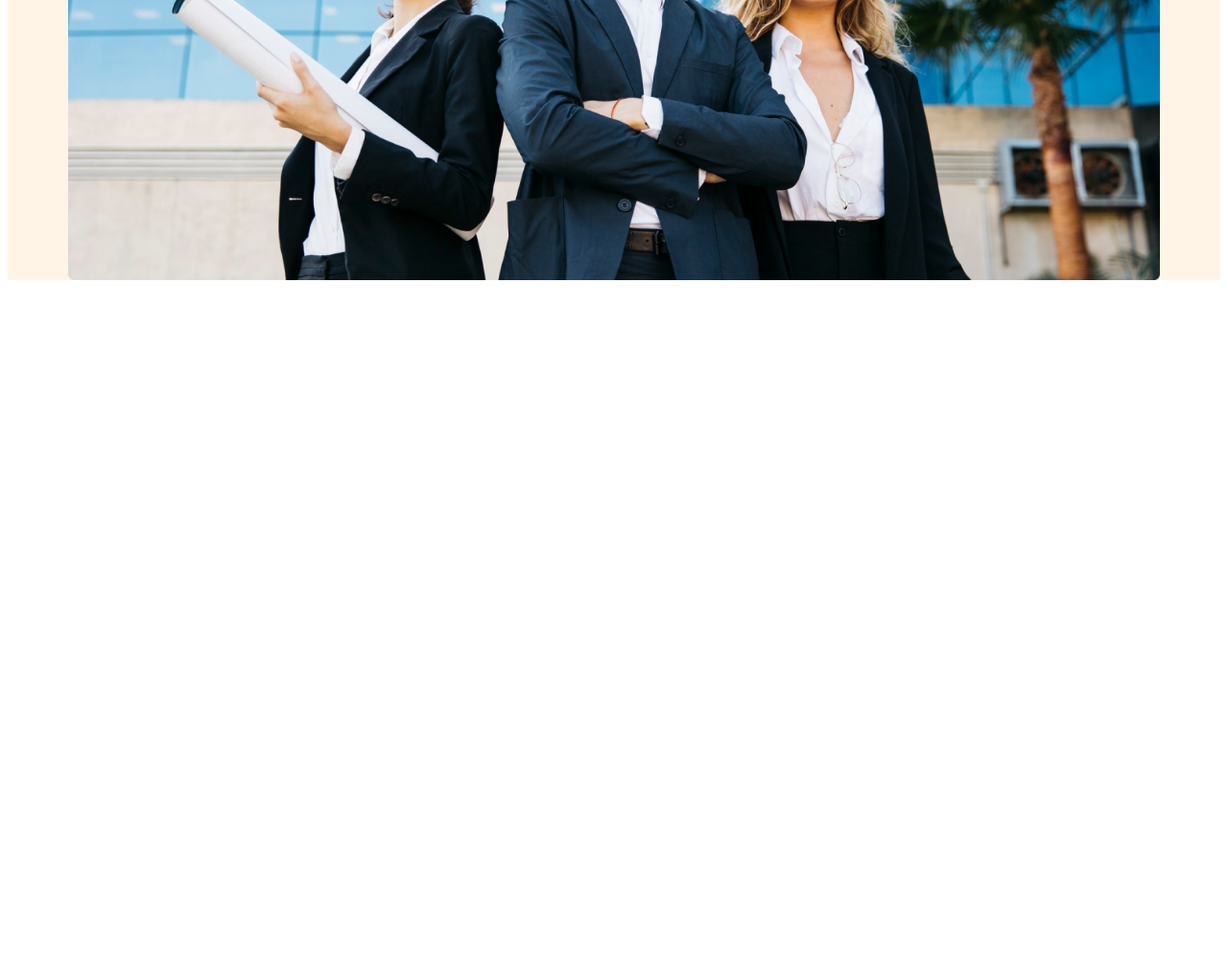
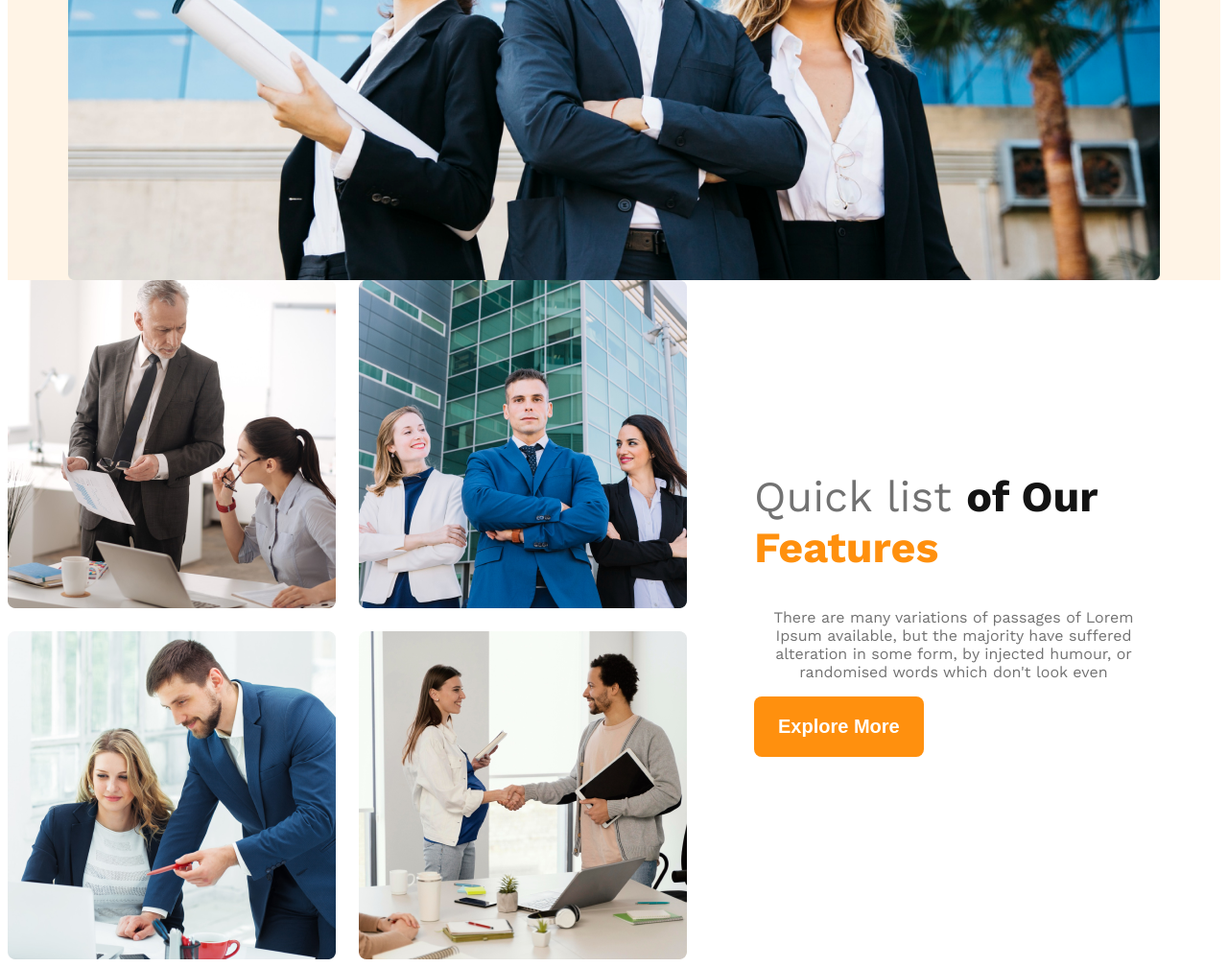
Before and after one commit to Focus4Study/G3-architects-website, a plain HTML site: page index.html in a window 1280 px wide. Shown: the part 950-1958 px from the top of the page at 96% size. Before the commit the page ends 1250 px from the top, so only its background shows below. Drawn offline with nearby package versions, Linux system fonts and the light colour scheme.

Commit message:
features secton styled

```diff
--- a/index.html
+++ b/index.html
@@ -39,6 +39,23 @@
     </header>
 <!-- header end -->
     <main>
+<!-- feature section start -->
+        <section class="features-container">
+            <div class="images-grid">
+                <img src="images/team1.png" alt="">
+                <img src="images/team2.png" alt="">
+                <img src="images/team3.png" alt="">
+                <img src="images/team4.png" alt="">
+            </div>
+            <div class="features-description">
+                <h2 class="feature-title">
+                    <span id="Quick-List">Quick list</span> <span id="of-ur">of Our</span> <br><span id="features">Features</span>
+                </h2>
+                <p class="description">There are many variations of passages of Lorem Ipsum available, but the majority have suffered alteration in some form, by injected humour, or randomised words which don't look even</p>
+                <button class="btn-primary">Explore More</button>
+            </div>
+        </section>
+<!-- features section end -->
 
     </main>
     <footer>
--- a/styles/g3.css
+++ b/styles/g3.css
@@ -80,38 +80,86 @@ nav a {
     font-weight: 700;
 }
 
-.banner-content > p{
+.banner-content>p {
     margin-bottom: 50px;
 }
 
-.banner-section> img{
+.banner-section>img {
     display: flex;
     margin: 0 auto;
     width: 90%;
 }
 
+/* main tag styles */
+
+main {
+    max-width: 1440px;
+    margin: 0 auto;
+}
+
+/* features section styles */
+
+.features-container {
+    display: flex;
+    align-items: center;
+}
+
+.images-grid {
+    display: grid;
+    grid-template-columns: repeat(2, 1fr);
+    gap: 1.5rem;
+}
+
+.features-description {
+    padding: 0 70px;
+}
+
+.feature-title {
+    font-size: 2.8rem;
+    font-weight: 500;
+}
+
+#Quick-List {
+    color: #727272;
+    font-weight: 500;
+
+}
+
+#of-ur {
+    color: #131313;
+    font-weight: 700;
+}
+
+#features {
+    color: #FF900E;
+    font-weight: 700;
+}
 
 /* Responsive styles for small devices */
+/* MOBILE */
 
 @media screen and (max-width: 576px) {
 
-    nav{
+    nav {
         flex-direction: column;
         padding: 10px;
     }
-    .description{
+
+    .description {
         margin: 5px;
     }
 }
 
 /* Rexponsive styles for medium devices */
+/* TABLET,IPAD etc. */
 
 @media screen and (min-width:576.1px) and (max-width:960px) {
-    nav{
+    nav {
         flex-direction: column;
         padding: 10px;
     }
-    .description{
+
+    .description {
         margin: 5px;
     }
 
```
